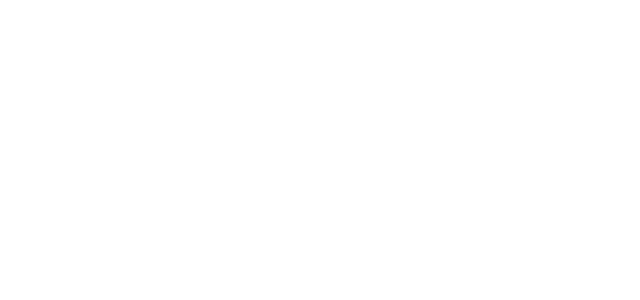
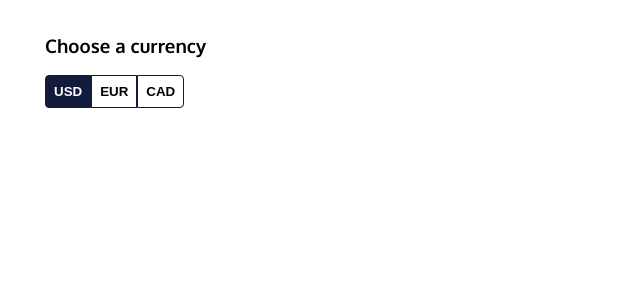
Before and after one commit to youssef1405/Clothing-Store, a React (Create React App) app: page / in a window 1280 px wide. Shown: the top 300 px of the page, without its empty margins (0-640 px from the left). Built offline with nearby package versions, Linux system fonts and the light colour scheme.

Commit message:
display all available currencies

```diff
--- a/src/app/App.js
+++ b/src/app/App.js
@@ -1,5 +1,14 @@
-function App() {
-  return <div className='App'></div>;
+import CurrencyFilter from '../features/currencyFilter/CurrencyFilter';
+
+function App({ state, dispatch }) {
+  return (
+    <div>
+      <CurrencyFilter
+        currencyFilter={state.currencyFilter}
+        dispatch={dispatch}
+      />
+    </div>
+  );
 }
 
 export default App;
--- a/src/app/store.js
+++ b/src/app/store.js
@@ -1,11 +1,11 @@
-import { configureStore, combineReducers } from 'redux';
+import { createStore, combineReducers } from 'redux';
 import { cartReducer } from '../features/cart/cartSlice';
 import { inventoryReducer } from '../features/inventory/inventorySlice';
 import { currencyFilterReducer } from '../features/currencyFilter/currencyFilterSlice';
 
-const reducers = {
+const rootReducer = {
   cart: cartReducer,
   inventory: inventoryReducer,
   currencyFilter: currencyFilterReducer,
 };
-export const store = configureStore(combineReducers(reducers));
+export const store = createStore(combineReducers(rootReducer));
--- a/src/features/currencyFilter/CurrencyFilter.js
+++ b/src/features/currencyFilter/CurrencyFilter.js
@@ -0,0 +1,28 @@
+import { currenciesData } from '../../data';
+import { setCurrency } from './currencyFilterSlice';
+
+const CurrencyFilter = ({ currencyFilter, dispatch }) => {
+  const handleClick = (currency) => {
+    dispatch(setCurrency(currency));
+  };
+  return (
+    <div id='currency-filter-container'>
+      <h3>Choose a currency</h3>
+      {currenciesData.map((currency) => {
+        return (
+          <button
+            key={currency}
+            onClick={() => handleClick(currency)}
+            className={`currency-button ${
+              currencyFilter === currency && 'selected'
+            }`}
+          >
+            {currency}
+          </button>
+        );
+      })}
+    </div>
+  );
+};
+
+export default CurrencyFilter;
--- a/src/features/inventory/Inventory.js
+++ b/src/features/inventory/Inventory.js
@@ -0,0 +1,3 @@
+const Inventory = () => {};
+
+export default Inventory;
--- a/src/features/inventory/inventorySlice.js
+++ b/src/features/inventory/inventorySlice.js
@@ -1,4 +1,4 @@
-import { inventoryData } from '../../../data';
+import { inventoryData } from '../../data.js';
 
 // Action Creators
 
--- a/src/index.js
+++ b/src/index.js
@@ -2,10 +2,13 @@ import React from 'react';
 import ReactDOM from 'react-dom/client';
 import './index.css';
 import App from './app/App';
+import { store } from './app/store';
 
 const root = ReactDOM.createRoot(document.getElementById('root'));
-root.render(
-  <React.StrictMode>
-    <App />
-  </React.StrictMode>
-);
+
+const render = () => {
+  root.render(<App state={store.getState()} dispatch={store.dispatch} />);
+};
+
+render();
+store.subscribe(render);
```
Also changed, not shown: src/data.js (renamed from data.js).
